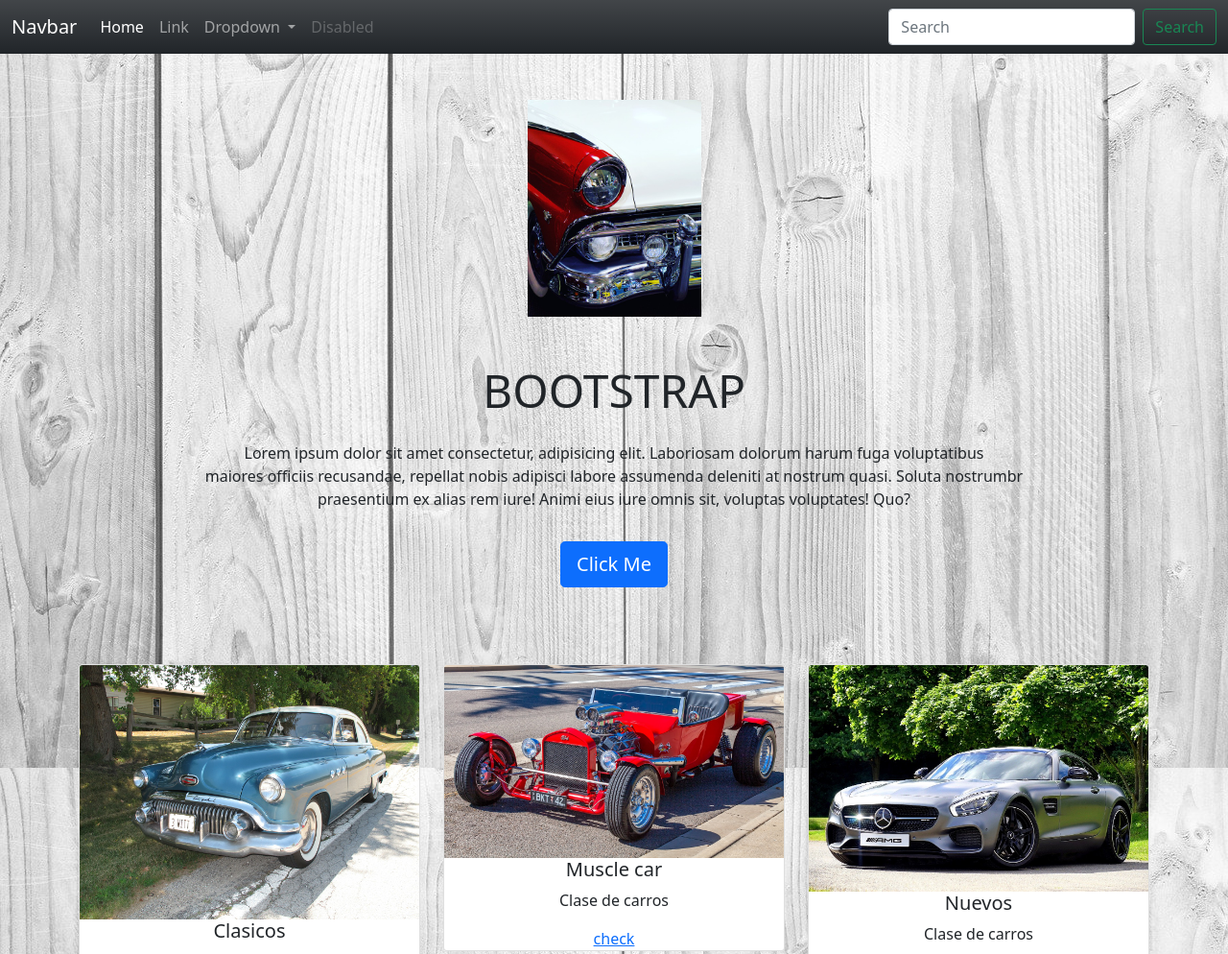
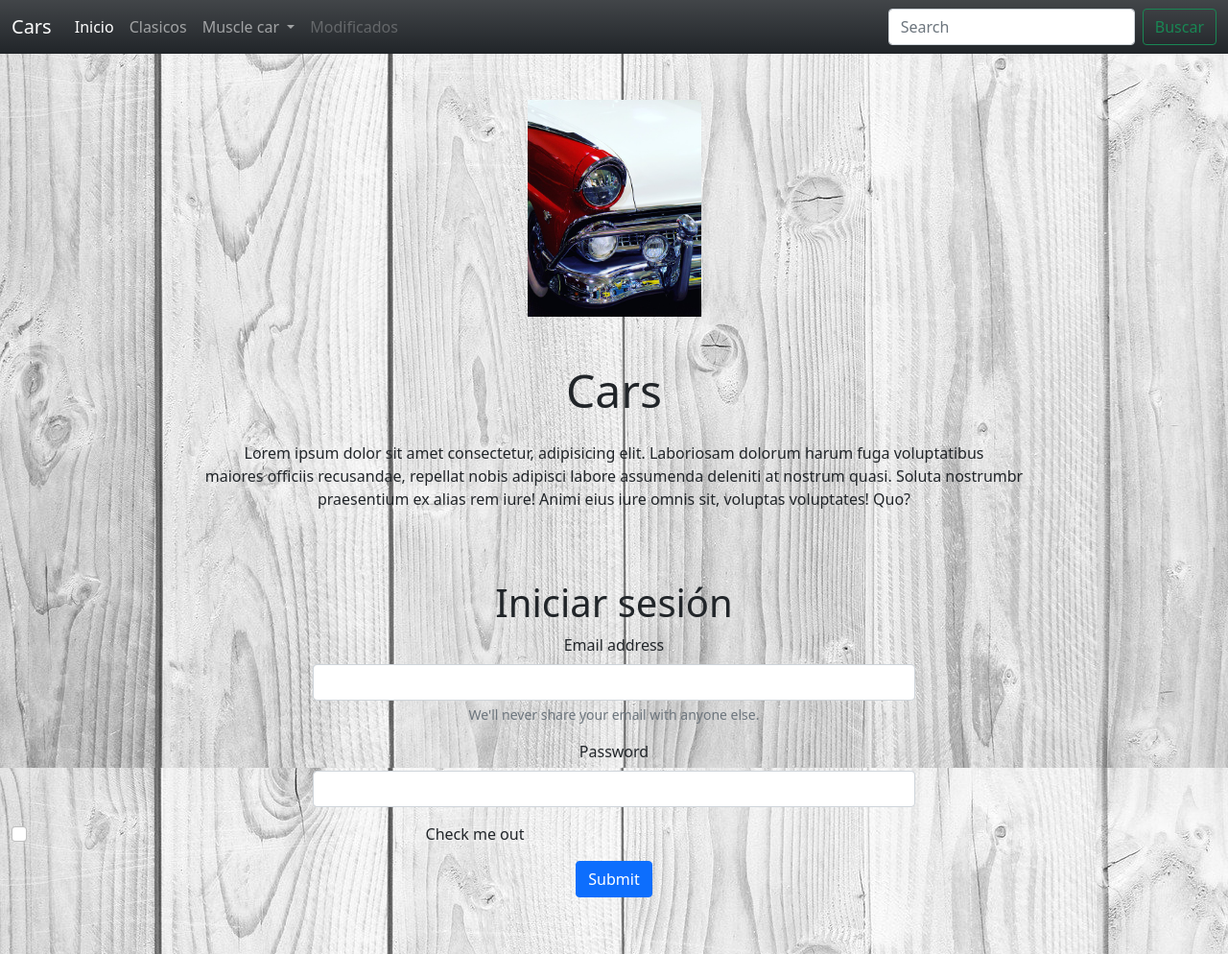
Before and after one commit to juandarolo/Testcarros, a plain HTML site: page index.html in a window 1280 px wide. Shown: the top 994 px of the page at 96% size. Drawn offline with nearby package versions, Linux system fonts and the light colour scheme.

Commit message:
cambio menu y agrego formulario

```diff
--- a/css/estilos.css
+++ b/css/estilos.css
@@ -5,6 +5,8 @@ background-repeat: no-repeat;
 background-size: 100% 100%;
 background-attachment: fixed;
 background-color: transparent;
+
+
 
 }
 
@@ -19,7 +21,19 @@ background-color: transparent;
     margin-top: 70px;
 }
 
+.mb-3{
 
+
+    padding-left: 25%;
+    padding-right: 25%;
+
+}
+
+.display-6{
+
+    padding-top: 40px;
+
+}
 
 
 
--- a/index.html
+++ b/index.html
@@ -18,11 +18,12 @@
 
 <body>
 
+
   <!-- Menú de navegación -->
 
   <nav class="navbar navbar-expand-lg navbar-dark bg-dark bg-gradient">
     <div class="container-fluid">
-      <a class="navbar-brand" href="#">Navbar</a>
+      <a class="navbar-brand" href="#">Cars</a>
       <button class="navbar-toggler" type="button" data-bs-toggle="collapse" data-bs-target="#navbarSupportedContent"
         aria-controls="navbarSupportedContent" aria-expanded="false" aria-label="Toggle navigation">
         <span class="navbar-toggler-icon"></span>
@@ -30,15 +31,15 @@
       <div class="collapse navbar-collapse" id="navbarSupportedContent">
         <ul class="navbar-nav me-auto mb-2 mb-lg-0">
           <li class="nav-item">
-            <a class="nav-link active" aria-current="page" href="#">Home</a>
+            <a class="nav-link active" aria-current="page" href="#">Inicio</a>
           </li>
           <li class="nav-item">
-            <a class="nav-link" href="#">Link</a>
+            <a class="nav-link" href="#">Clasicos</a>
           </li>
           <li class="nav-item dropdown">
             <a class="nav-link dropdown-toggle" href="#" id="navbarDropdown" role="button" data-bs-toggle="dropdown"
               aria-expanded="false">
-              Dropdown
+              Muscle car
             </a>
             <ul class="dropdown-menu" aria-labelledby="navbarDropdown">
               <li><a class="dropdown-item" href="#">Action</a></li>
@@ -50,12 +51,12 @@
             </ul>
           </li>
           <li class="nav-item">
-            <a class="nav-link disabled" href="#" tabindex="-1" aria-disabled="true">Disabled</a>
+            <a class="nav-link disabled" href="#" tabindex="-1" aria-disabled="true">Modificados</a>
           </li>
         </ul>
         <form class="d-flex">
           <input class="form-control me-2" type="search" placeholder="Search" aria-label="Search">
-          <button class="btn btn-outline-success" type="submit">Search</button>
+          <button class="btn btn-outline-success" type="submit">Buscar</button>
         </form>
       </div>
     </div>
@@ -71,7 +72,7 @@
 
 
 
-      <h1 class="display-5"> BOOTSTRAP </h1>
+      <h1 class="display-5"> Cars </h1>
 
       <p class="py-3">Lorem ipsum dolor sit amet consectetur, adipisicing elit. Laboriosam dolorum harum fuga
         voluptatibus <br>
@@ -79,7 +80,29 @@
         nostrumbr <br>
         praesentium ex alias rem iure! Animi eius iure omnis sit, voluptas voluptates! Quo? <br></p>
 
-      <button class="btn btn-primary btn-lg"> Click Me </button>
+
+
+
+      <form>
+
+        <h2 class="display-6">Iniciar sesión</h2>
+        <div class="mb-3">
+          <label for="exampleInputEmail1" class="form-label">Email address</label>
+          <input type="email" class="form-control" id="exampleInputEmail1" aria-describedby="emailHelp">
+          <div id="emailHelp" class="form-text">We'll never share your email with anyone else.</div>
+        </div>
+        <div class="mb-3">
+          <label for="exampleInputPassword1" class="form-label">Password</label>
+          <input type="password" class="form-control" id="exampleInputPassword1">
+        </div>
+        <div class="mb-3 form-check">
+          <input type="checkbox" class="form-check-input" id="exampleCheck1">
+          <label class="form-check-label" for="exampleCheck1">Check me out</label>
+        </div>
+        <div class="mb-3">
+          <button type="submit" class="btn btn-primary">Submit</button>
+        </div>
+      </form>
 
 
     </div>
@@ -186,7 +209,7 @@
 
       <div class="f-content">
 
-        <h3>Ejemplo bootstrap formulario</h3>
+        <h3>Crear Producto</h3>
         <p>Lorem ipsum dolor sit amet consectetur adipisicing elit. Quae blanditiis odio vitae harum ipsam cupiditate
           dolore commodi tempore, aut numquam aliquam. Corrupti nobis voluptatem pariatur eos fuga veniam sunt adipisci
           impedit est voluptate consequatur enim vel quae modi, maxime molestias.</p>
@@ -211,7 +234,7 @@
         </p>
 
         <p>
-          Cuantas mascotas tienes?
+          Cuantas carros tienes?
 
           <select name="menu">
 
```
Also changed, not shown: form.html (+17 -0 lines), signin.html (added, +12 -0 lines).
